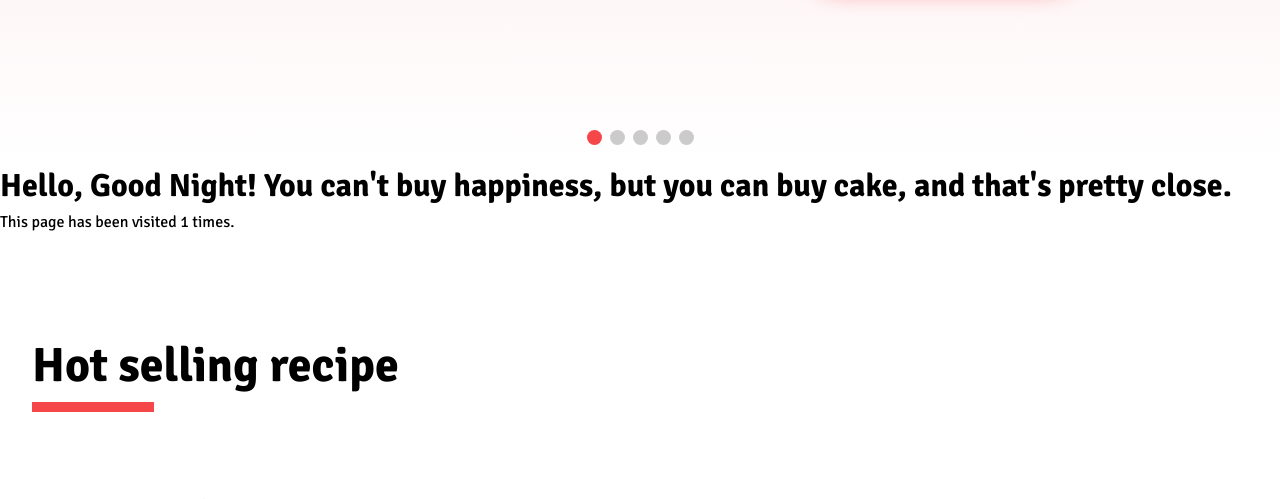
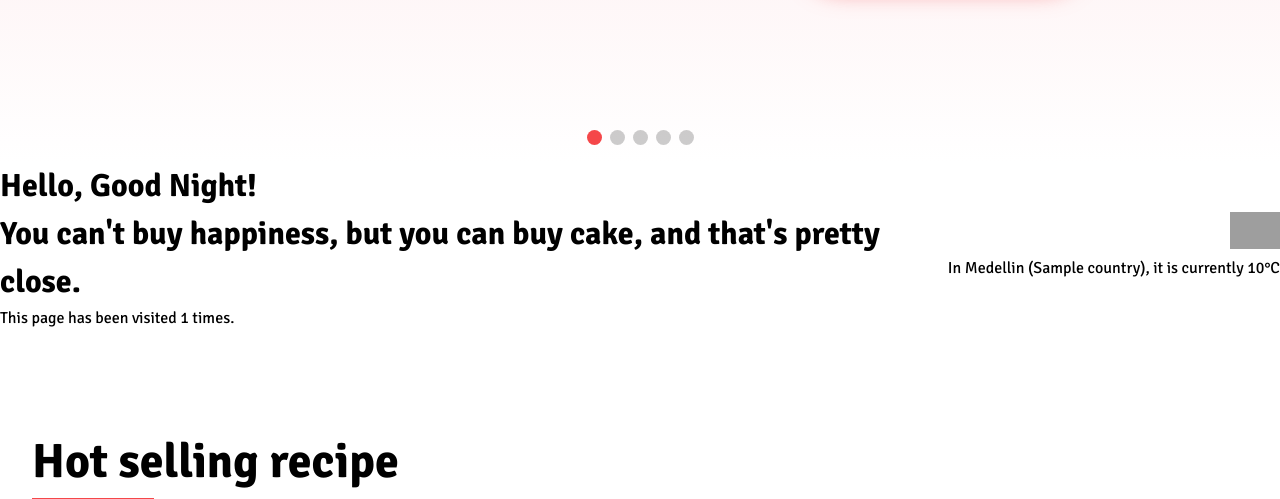
Before and after one commit to dcmendoza/Click-and-Cake, a Django app: page / in a window 1280 px wide. Shown: the part 638-1137 px from the top of the page. Run offline with Django 5.2, Linux system fonts and the light colour scheme; tables that the repository leaves empty hold one stand-in row (values such as "Sample post"); a database or web service that is not in the repository returns one stand-in record (values such as "Sample title"); data that the repository does not hold is empty; grey boxes are pictures that could not be loaded.

Commit message:
Implementation of openweathermap API

```diff
--- a/home/templates/home.html
+++ b/home/templates/home.html
@@ -81,8 +81,17 @@
 	</div>
 </div>
 <!-- END HERO SLIDER -->
-<h1>{{ greet }} {{ quote }}</h1>
-<p>This page has been visited {{ visit_count }} times.</p>
+<div class="content-wrapper">
+    <div class="left-content">
+        <h1>{{ greet }} </h1>
+		<h1>{{ quote }}</h1>
+        <p>This page has been visited {{ visit_count }} times.</p>
+    </div>
+    <div class="right-content">
+        <img src="http://openweathermap.org/img/w/{{icon}}.png" width="50px" />
+        <p>In {{city}} ({{country}}), it is currently {{temp}}°C</p>
+    </div>
+</div>
 <!-- HOT SELLING SECTION -->
 <div class="section">
 	<div class="container">
--- a/home/views.py
+++ b/home/views.py
@@ -1,6 +1,7 @@
 from datetime import datetime
 from django.shortcuts import render
 from django.core.cache import cache
+import requests
 
 # Create your views here.
 def home_view(request):
@@ -42,4 +43,18 @@ def home_view(request):
     visit_count += 1  # Incrementar el contador
     cache.set('visit_count', visit_count, timeout=None)
 
-    return render(request, "home.html", {"greet": greet, "quote": quote, "visit_count": visit_count})
+    #API para saber el clima de medellín
+
+    city = 'Medellin'
+
+    ApiKey = '9d0c4174e8fb1086e926aceb76b4deca'
+    URL = 'https://api.openweathermap.org/data/2.5/weather'
+    Params ={'q':city,'appid': ApiKey, 'units':'metric'}
+    r = requests.get(url=URL, params=Params)
+    res = r.json()
+    icon = res['weather'][0]['icon']
+    temp = res['main']['temp']
+    humidity = res['main']['humidity']
+    country = res['sys']['country']
+
+    return render(request, "home.html", {"greet": greet, "quote": quote, "visit_count": visit_count,'icon': icon,'temp': temp,'country': country,'city':city})
--- a/static/css/home/home.css
+++ b/static/css/home/home.css
@@ -581,3 +581,18 @@ header.active {
 .scroll-to-top-btn:hover {
     background-color: #d13d0c; /* Efecto hover */
 }
+
+.content-wrapper {
+    display: grid;                /* Establece el uso de CSS Grid */
+    grid-template-columns: 1fr auto; /* Crea dos columnas: la primera toma el espacio disponible y la segunda es de tamaño automático */
+    align-items: center;           /* Alinea los elementos verticalmente en el centro */
+    width: 100%;                   /* Asegura que el contenedor ocupe todo el ancho */
+}
+
+.left-content {
+    text-align: left;              /* Alinea el contenido a la izquierda */
+}
+
+.right-content {
+    text-align: right;             /* Alinea el contenido a la derecha */
+}
```
